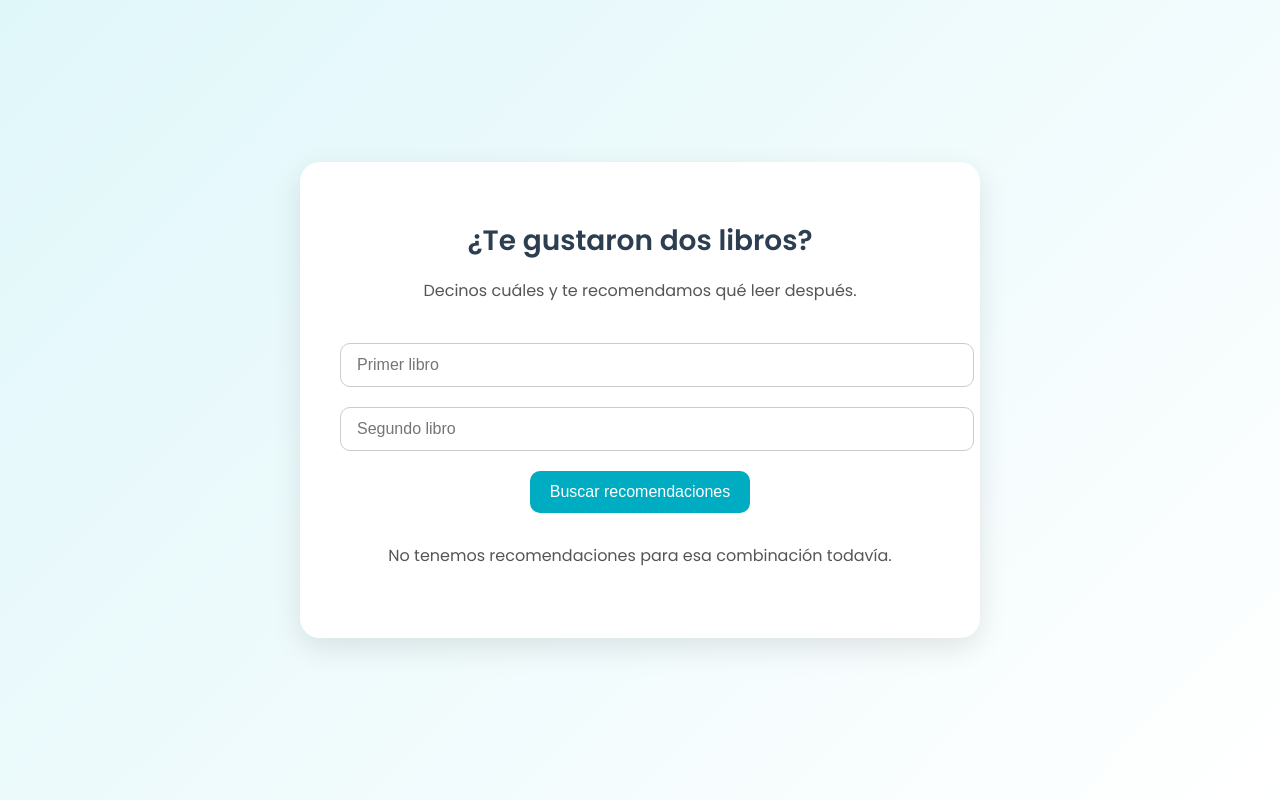
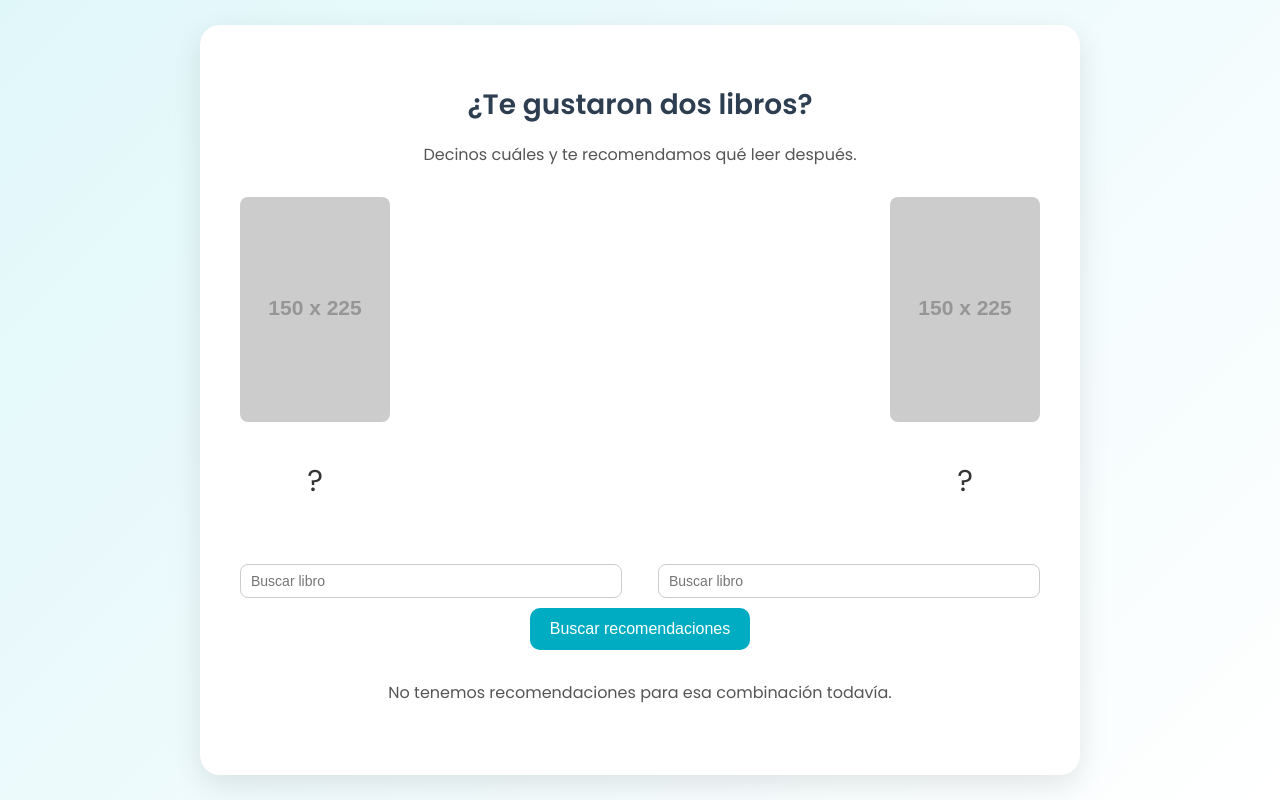
Before and after one commit to DumbleDodge/bookmood, a plain HTML site: page index.html in a window 1280 px wide. Both pictures are taken after a click on the button "Buscar recomendaciones". Drawn offline with Linux system fonts and the light colour scheme; placeholder pictures from the web are drawn by us.

Commit message:
Portadas grandes

```diff
--- a/index.html
+++ b/index.html
@@ -22,7 +22,7 @@
       border-radius: 20px;
       box-shadow: 0 10px 30px rgba(0, 0, 0, 0.1);
       width: 90%;
-      max-width: 600px;
+      max-width: 800px;
       text-align: center;
     }
     h1 {
@@ -34,13 +34,35 @@
       color: #555;
       margin-bottom: 30px;
     }
+    .book-selection {
+      display: flex;
+      justify-content: space-between;
+      align-items: center;
+      gap: 20px;
+      margin-bottom: 30px;
+    }
+    .book-selection img {
+      width: 150px;
+      height: 225px;
+      object-fit: cover;
+      border-radius: 8px;
+      cursor: pointer;
+    }
+    .book-selection .question {
+      font-size: 30px;
+      color: #333;
+    }
+    .input-container {
+      display: flex;
+      justify-content: space-between;
+      gap: 10px;
+    }
     input {
-      width: 100%;
-      padding: 12px 16px;
-      margin: 10px 0;
-      font-size: 16px;
+      width: 45%;
+      padding: 8px 10px;
+      font-size: 14px;
       border: 1px solid #ccc;
-      border-radius: 10px;
+      border-radius: 8px;
       transition: 0.3s ease;
     }
     input:focus {
@@ -82,32 +104,31 @@
       object-fit: cover;
       border-radius: 6px;
     }
-    .pair-display {
-      display: flex;
-      justify-content: center;
-      align-items: center;
-      gap: 20px;
-      margin-bottom: 30px;
-    }
-    .pair-display img {
-      width: 60px;
-      height: 90px;
-      object-fit: cover;
-      border-radius: 8px;
-    }
-    .plus-sign {
-      font-size: 28px;
-      color: #333;
-    }
   </style>
 </head>
 <body>
   <div class="container">
     <h1>¿Te gustaron dos libros?</h1>
     <p>Decinos cuáles y te recomendamos qué leer después.</p>
-    <input type="text" id="book1" placeholder="Primer libro">
-    <input type="text" id="book2" placeholder="Segundo libro">
+
+    <div class="book-selection">
+      <div>
+        <img src="https://via.placeholder.com/150x225?text=?" alt="Portada Libro 1" id="cover1" onclick="selectBook(1)">
+        <p class="question">?</p>
+      </div>
+      <div>
+        <img src="https://via.placeholder.com/150x225?text=?" alt="Portada Libro 2" id="cover2" onclick="selectBook(2)">
+        <p class="question">?</p>
+      </div>
+    </div>
+
+    <div class="input-container">
+      <input type="text" id="book1" placeholder="Buscar libro" oninput="updateCover(1)">
+      <input type="text" id="book2" placeholder="Buscar libro" oninput="updateCover(2)">
+    </div>
+
     <button onclick="getRecommendations()">Buscar recomendaciones</button>
+
     <div class="results" id="results"></div>
   </div>
 
@@ -139,37 +160,34 @@
       "El problema de los tres cuerpos": "https://covers.openlibrary.org/b/isbn/9788413142145-M.jpg"
     };
 
+    let selectedBook1 = '';
+    let selectedBook2 = '';
+
+    function selectBook(bookNumber) {
+      const bookInput = document.getElementById(`book${bookNumber}`);
+      bookInput.focus();
+    }
+
+    function updateCover(bookNumber) {
+      const bookInput = document.getElementById(`book${bookNumber}`);
+      const coverImage = document.getElementById(`cover${bookNumber}`);
+      const query = bookInput.value.trim();
+
+      if (coverMap[query]) {
+        coverImage.src = coverMap[query];
+        if (bookNumber === 1) selectedBook1 = query;
+        if (bookNumber === 2) selectedBook2 = query;
+      } else {
+        coverImage.src = "https://via.placeholder.com/150x225?text=?";
+      }
+    }
+
     function getRecommendations() {
-      const b1 = document.getElementById('book1').value.trim();
-      const b2 = document.getElementById('book2').value.trim();
-      const combo = `${b1}|${b2}`;
-      const reverseCombo = `${b2}|${b1}`;
+      const combo = `${selectedBook1}|${selectedBook2}`;
+      const reverseCombo = `${selectedBook2}|${selectedBook1}`;
 
       const resultDiv = document.getElementById('results');
       resultDiv.innerHTML = '';
-
-      if (coverMap[b1] && coverMap[b2]) {
-        const pairDiv = document.createElement('div');
-        pairDiv.className = 'pair-display';
-
-        const img1 = document.createElement('img');
-        img1.src = coverMap[b1];
-        img1.alt = b1;
-
-        const plus = document.createElement('div');
-        plus.className = 'plus-sign';
-        plus.textContent = '+';
-
-        const img2 = document.createElement('img');
-        img2.src = coverMap[b2];
-        img2.alt = b2;
-
-        pairDiv.appendChild(img1);
-        pairDiv.appendChild(plus);
-        pairDiv.appendChild(img2);
-
-        resultDiv.appendChild(pairDiv);
-      }
 
       const recs = data[combo] || data[reverseCombo];
 
@@ -190,7 +208,7 @@
           resultDiv.appendChild(bookEl);
         });
       } else {
-        resultDiv.innerHTML += '<p>No tenemos recomendaciones para esa combinación todavía.</p>';
+        resultDiv.innerHTML = '<p>No tenemos recomendaciones para esa combinación todavía.</p>';
       }
     }
   </script>
```
